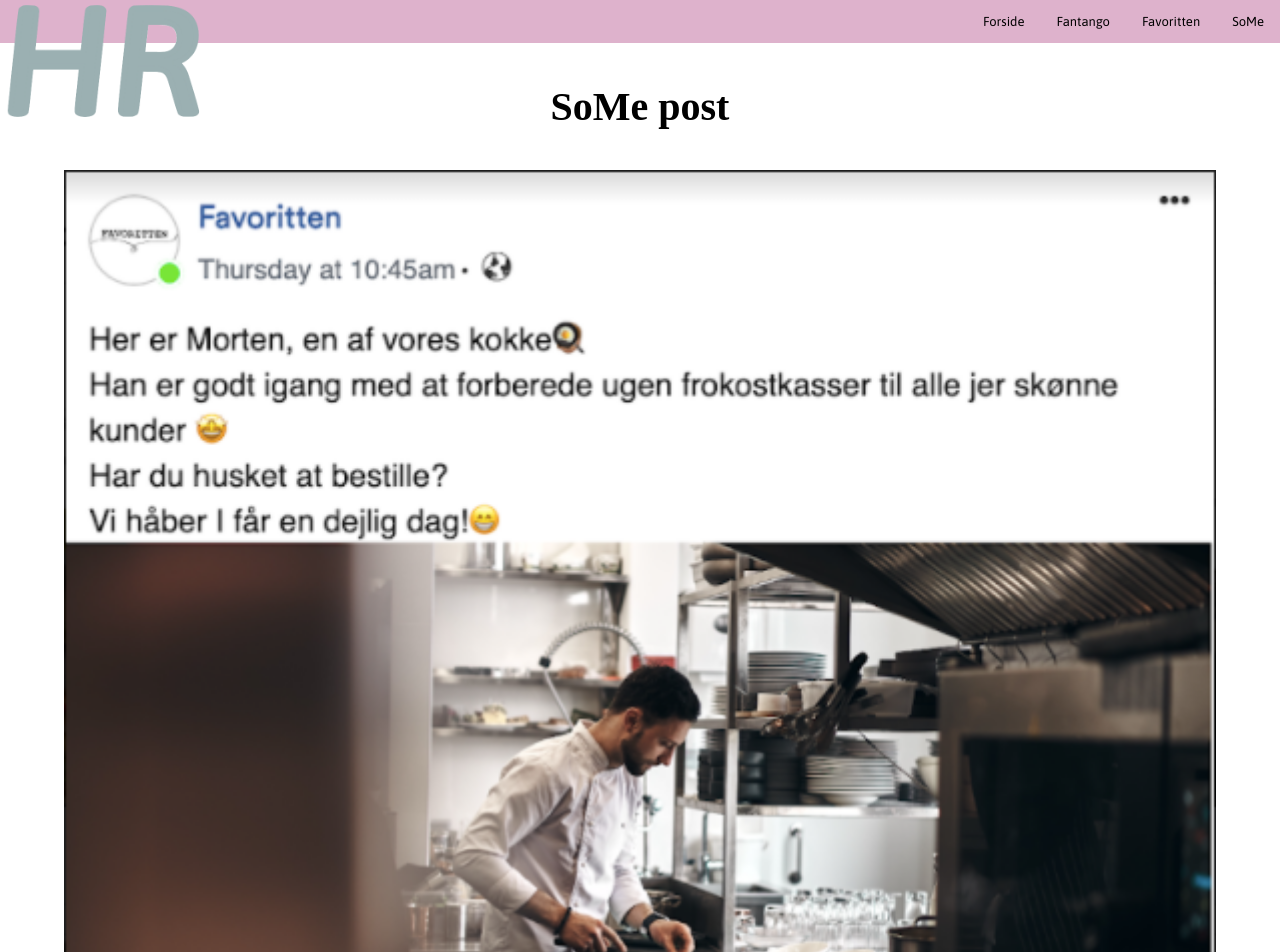
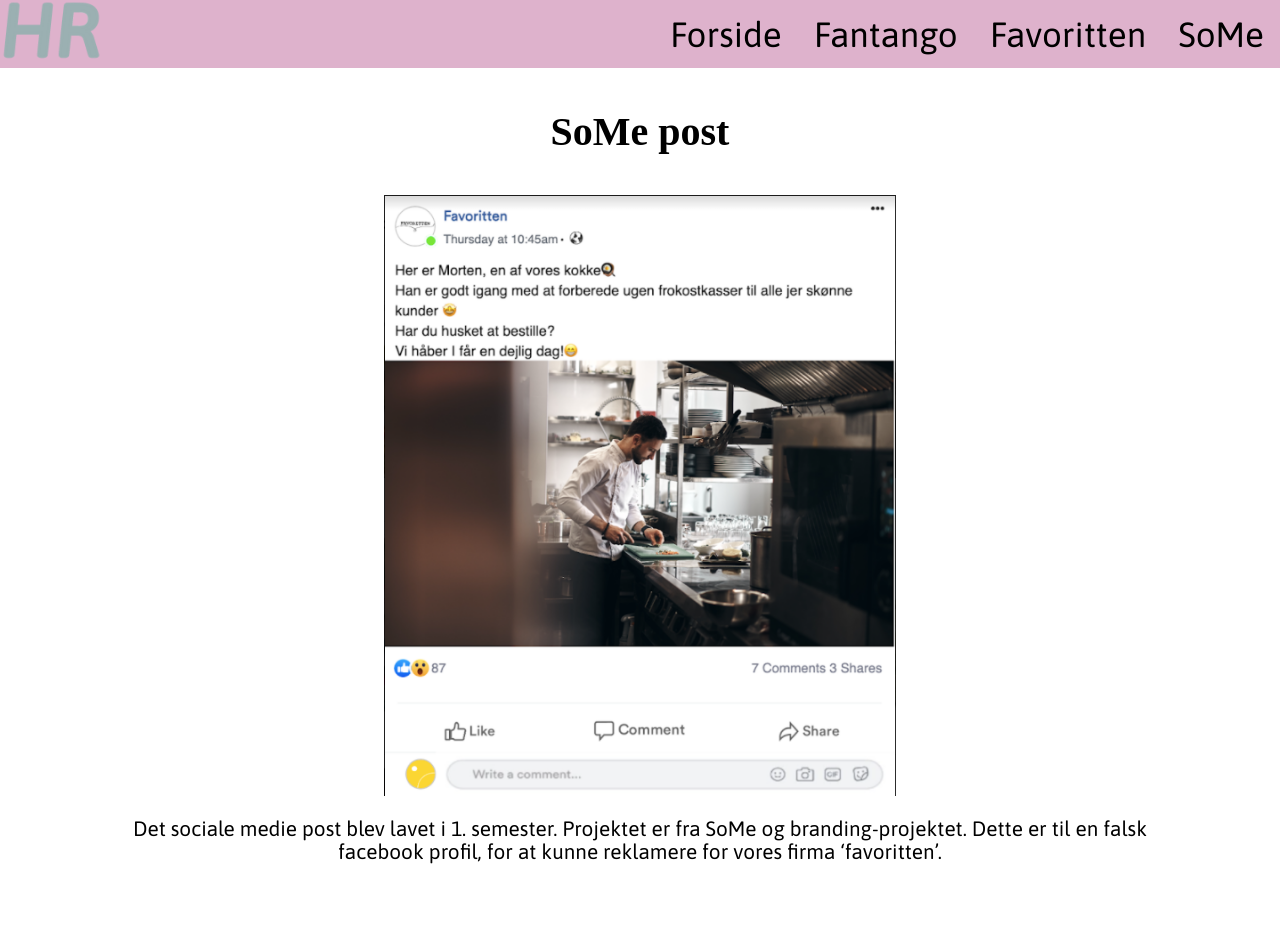
Before and after one commit to HeleneRosa/Portfolio, a plain HTML site: page SoMe.html in a window 1280 px wide. Shown: the top 952 px of the page. After the commit the page ends 884 px from the top, so only its background shows below. Drawn offline with Linux system fonts and the light colour scheme.

Commit message:
SoMe - computer
Link tilføjet i favoritten

```diff
--- a/SoMe.css
+++ b/SoMe.css
@@ -14,12 +14,6 @@
 body{
     margin: 0;
 }
-#logo{
-    width: 16%;
-    top: 0px;
-    left: 0px;
-    position: absolute;
-}
 .nav{
     background-color: #deb2cc;
     overflow: hidden;
@@ -27,6 +21,14 @@
     justify-content:right;
 }
 
+
+@media only screen and (max-width:400px){
+    #logo{
+        width: 16%;
+        top: 0px;
+        left: 0px;
+        position: absolute;
+    }
     .nav a{
         float: right;
         color: #000;
@@ -35,11 +37,6 @@
         text-decoration: none;
         font-size: 13px;
         font-family: asap-regular;
-}
-
-.nav a:hover {
-    background-color: #f5f5f5;
-    color: black;
     }
     h3{
         font-size: 250%;
@@ -61,3 +58,55 @@
         width: 80%;
         margin: auto;
     }
+
+
+
+}
+
+
+@media only screen and (min-width:400px){
+    #logo{
+        width: 8%;
+        top: 0px;
+        left: 0px;
+        position: absolute;
+    }
+    .nav a{
+        float: right;
+        color: #000;
+        text-align: center;
+        padding: 14px 16px;
+        text-decoration: none;
+        font-size: 35px;
+        font-family: asap-regular;
+    }
+    h3{
+        font-size: 250%;
+    }
+    .some{
+        display: flex;
+        float: none;
+        text-align: center;
+        width: 100%;
+        justify-content: center;
+        align-items: center;
+    }
+    #SoMebillede{
+        width: 40%;
+    }
+    #SoMe-tekst{
+        font-family: asap-regular;
+        text-align: center;
+        width: 80%;
+        margin: auto;
+        font-size: 130%;
+    }
+
+
+
+}
+
+.nav a:hover {
+    background-color: #f5f5f5;
+    color: black;
+}
```
Also changed, not shown: favoritten.html (+1 -1 lines). Lines whose indentation alone changed are shown as unchanged.
